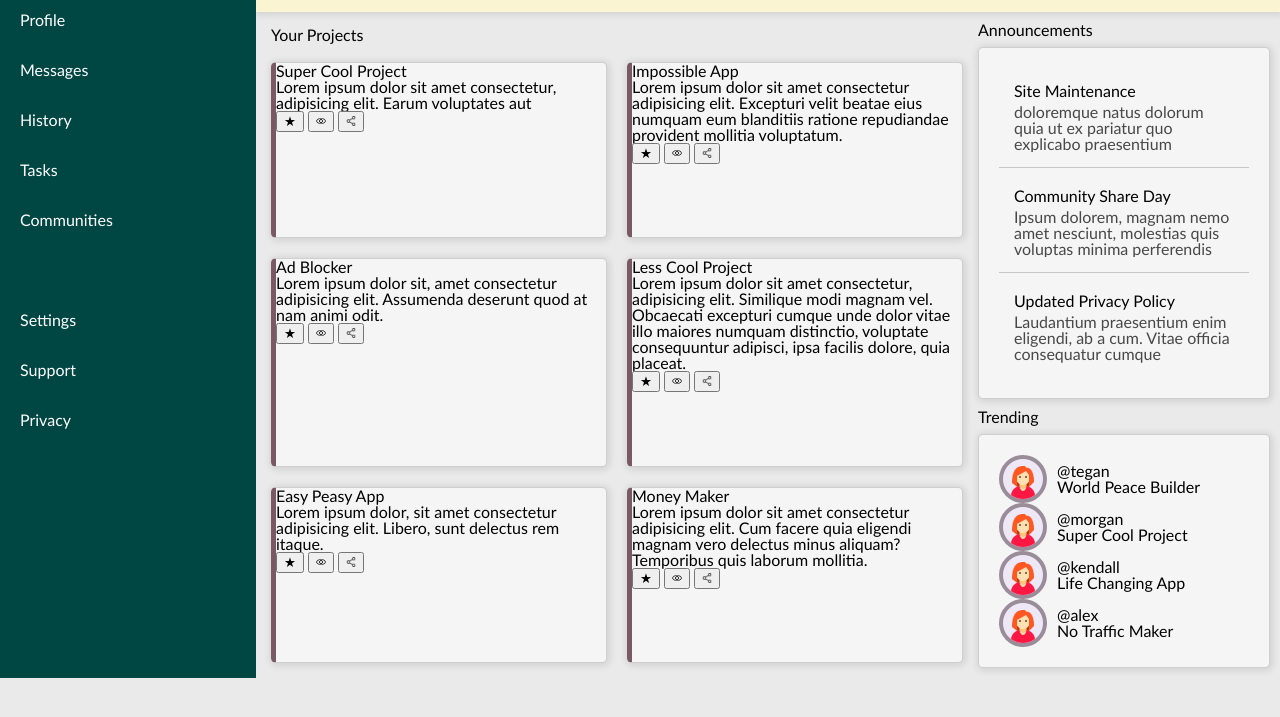
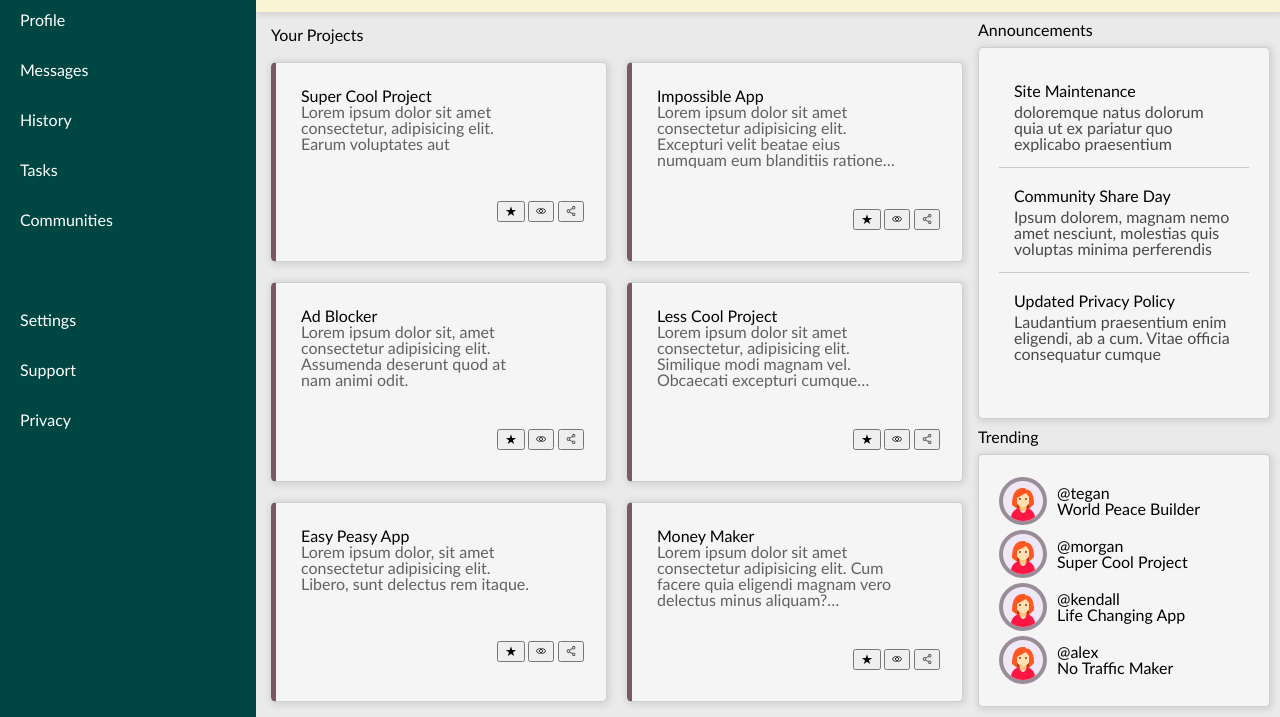
Before and after one commit to marifedt/admin-dashboard, a plain HTML site: page index.html in a window 1280 px wide. Shown: the part 138-855 px from the top of the page. Before the commit the page ends 816 px from the top, so only its background shows below. Drawn offline with Linux system fonts and the light colour scheme.

Commit message:
Change projects style

```diff
--- a/index.html
+++ b/index.html
@@ -54,46 +54,70 @@
         <div class="projects">
             <h2>Your Projects</h2>
             <div class="project">
+                <div class="proj-desc">
                     <h4>Super Cool Project</h4>
                     <p>Lorem ipsum dolor sit amet consectetur, adipisicing elit. Earum voluptates aut</p>
+                </div>
+                <div class="proj-buttons">
                     <button>★</button>
                     <button><img src="../assets/seen.png" width="10px" /></button>
                     <button><img src="../assets/share_1358023.png" width="10px" />
                 </div>
+            </div>
             <div class="project">
+                <div class="proj-desc">
                     <h4>Impossible App</h4>
                     <p>Lorem ipsum dolor sit amet consectetur adipisicing elit. Excepturi velit beatae eius numquam eum blanditiis ratione repudiandae provident mollitia voluptatum.</p>
+                </div>
+                <div class="proj-buttons">
                     <button>★</button>
                     <button><img src="../assets/seen.png" width="10px" /></button>
                     <button><img src="../assets/share_1358023.png" width="10px" />
                 </div>
+            </div>
             <div class="project">
+                <div class="proj-desc">
                     <h4>Ad Blocker</h4>
                     <p>Lorem ipsum dolor sit, amet consectetur adipisicing elit. Assumenda deserunt quod at nam animi odit.</p>
+                </div>
+                <div class="proj-buttons">
                     <button>★</button>
                     <button><img src="../assets/seen.png" width="10px" /></button>
                     <button><img src="../assets/share_1358023.png" width="10px" />
                 </div>
+            </div>
             <div class="project">
+                <div class="proj-desc">
                     <h4>Less Cool Project</h4>
                     <p>Lorem ipsum dolor sit amet consectetur, adipisicing elit. Similique modi magnam vel. Obcaecati excepturi cumque unde dolor vitae illo maiores numquam distinctio, voluptate consequuntur adipisci, ipsa facilis dolore, quia placeat.</p>
+                </div>
+                <div class="proj-buttons">
                     <button>★</button>
                     <button><img src="../assets/seen.png" width="10px" /></button>
                     <button><img src="../assets/share_1358023.png" width="10px" />
                 </div>
+            </div>
             <div class="project">
+                <div class="proj-desc">
                     <h4>Easy Peasy App</h4>
                     <p>Lorem ipsum dolor, sit amet consectetur adipisicing elit. Libero, sunt delectus rem itaque.</p>
+                </div>
+                <div class="proj-buttons">
                     <button>★</button>
                     <button><img src="../assets/seen.png" width="10px" /></button>
                     <button><img src="../assets/share_1358023.png" width="10px" />
                 </div>
+            </div>
             <div class="project">
+                <div class="proj-desc">
                     <h4>Money Maker</h4>
                     <p>Lorem ipsum dolor sit amet consectetur adipisicing elit. Cum facere quia eligendi magnam vero delectus minus aliquam? Temporibus quis laborum mollitia.</p>
+                </div>
+                <div class="proj-buttons">
                     <button>★</button>
                     <button><img src="../assets/seen.png" width="10px" /></button>
                     <button><img src="../assets/share_1358023.png" width="10px" />
+                </div>
             </div>
 
         </div>
--- a/style.css
+++ b/style.css
@@ -136,7 +136,7 @@ main{
     'title title'
     'project project';
     grid-template-columns: repeat(2, minmax(100px, 1fr));
-    grid-template-rows: 15px repeat(3, minmax(50px, auto));
+    grid-template-rows: 15px repeat(3, minmax(50px, 200px));
 }
 
 .project, .announcements, .trending{
@@ -149,11 +149,41 @@ main{
 .project{
     border-left-width: 5px;
     border-left-color: #785964;
+    display: grid;
+    grid-template-areas: 'desc'
+                         'buttons';
+    padding: 25px 25px 0 25px;
+}
+
+.proj-desc{
+    grid-area: desc;
+}
+
+.proj-desc p{
+    width: 85%;
+    max-height: 80px;
+    display: -webkit-box;
+    -webkit-line-clamp: 4;
+    -webkit-box-orient: vertical;
+    overflow: hidden;
+    text-overflow: ellipsis;
+    color: rgb(99, 96, 96);
+}
+.proj-buttons{
+    grid-area: buttons;
+    display: grid;
+    gap: 0 10px;
+    grid-template-columns: repeat(3, 20px);
+    grid-template-rows: 30px;
+    justify-content: end;
+    justify-items: center;
+    align-items: end;
 }
 
 .projects > h2{
     grid-area: title;
 }
+
 .misc{
     grid-area: other;
     display: grid;
```
Lines whose indentation alone changed are shown as unchanged.
